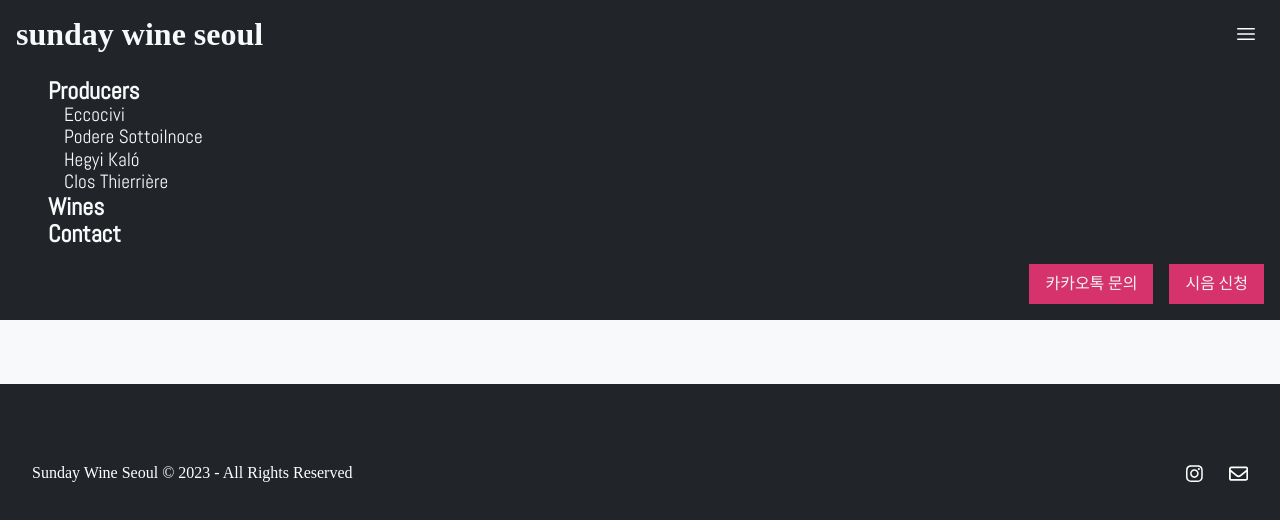
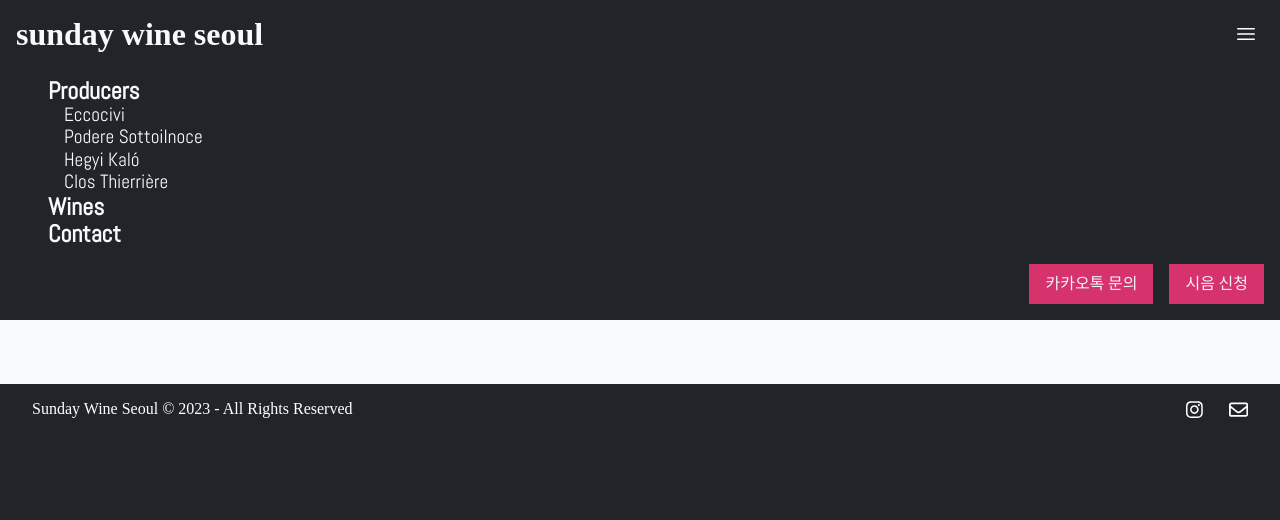
Before and after one commit to lazylife7157/sundaywineseoul, a SvelteKit app: page /wines in a window 1280 px wide. Shown: the top 520 px of the page. Built offline with nearby package versions, Linux system fonts and the light colour scheme; a web font is replaced by a local one.

Commit message:
Remove margin

```diff
--- a/src/routes/producers/[producer]/+page.svelte
+++ b/src/routes/producers/[producer]/+page.svelte
@@ -21,7 +21,6 @@
   @import 'open-color/open-color.scss'
 
   main
-    margin-bottom: 4rem
     padding: 2rem 16rem
     background-color: $oc-gray-0
     color: $oc-gray-9
--- a/src/routes/wines/+page.svelte
+++ b/src/routes/wines/+page.svelte
@@ -50,7 +50,6 @@
   @import 'open-color/open-color.scss'
 
   main
-    margin-bottom: 4rem
     padding: 2rem 8rem
     background-color: $oc-gray-0
     ul
```
